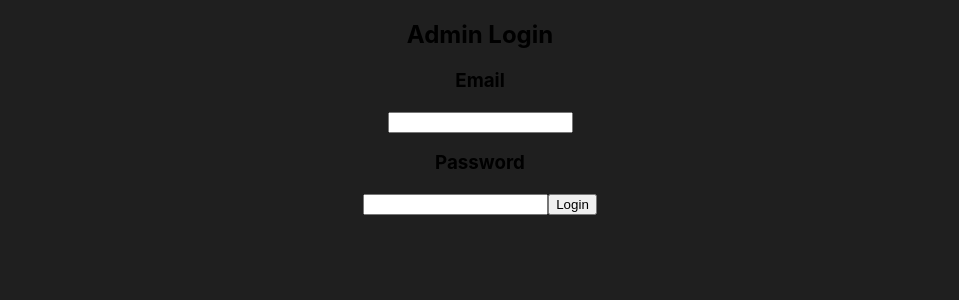
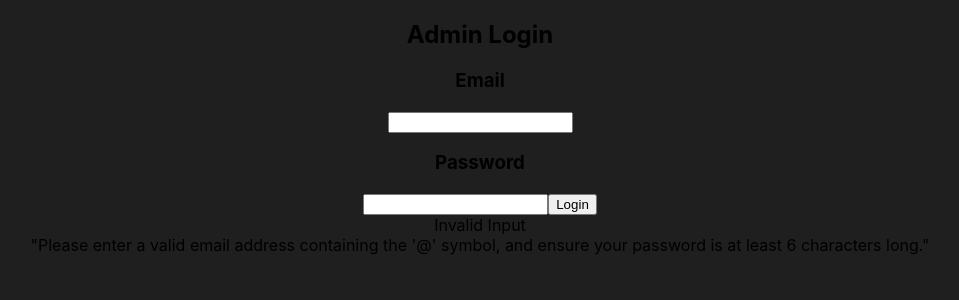
Before and after one commit to IsacVera/admin_login, a React (Create React App) app: page / in a window 1280 px wide. Both pictures are taken after a click on the button "Login". Shown: the top 300 px of the page, without its empty margins (160-1119 px from the left). Built offline with nearby package versions, Linux system fonts and the light colour scheme.

Commit message:
fix: login message pop-up

```diff
--- a/src/components/LoginPage/LoginPage.tsx
+++ b/src/components/LoginPage/LoginPage.tsx
@@ -1,12 +1,16 @@
 import React, {useState, ChangeEvent} from 'react';
 
 const LoginPage = () => {
+    const [attemptedLogin, setAttemptedLogin] = useState<boolean>(false);
     const [enteredEmail, setEnteredEmail] = useState<string>('');
     const [enteredPassword, setEnteredPassword] = useState<string>('');
 
     const loginHandler = () => {
+        setAttemptedLogin(true);
+
         if (isValid()) {
-           return true;
+            setAttemptedLogin(false);
+            return true;
         }
         return false;
     }
@@ -34,7 +38,8 @@ const LoginPage = () => {
 
         <button onClick={loginHandler}>Login</button>
 
-        {loginHandler() ? <div>
+        {(!isValid() && attemptedLogin) ?
+        <div>
             <div>Invalid Input</div>
             <div>"Please enter a valid email address containing the '@' symbol,
              and ensure your password is at least 6 characters long."</div>
```
